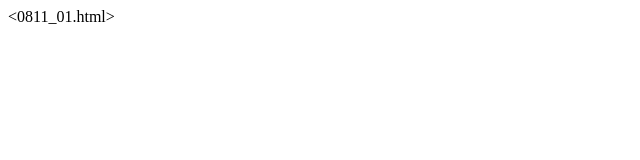
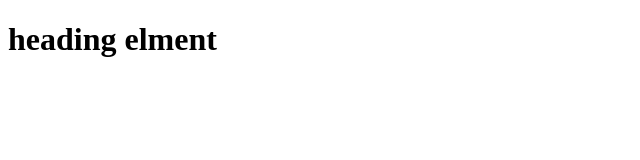
Before and after one commit to jisun2077/ghostcoding, a plain HTML site: page 0811_01.html in a window 1280 px wide. Shown: the whole page, without its empty margins (0-640 px from the left). Drawn offline with Linux system fonts and the light colour scheme.

Commit message:
지선 파일

```diff
--- a/0811_01.html
+++ b/0811_01.html
@@ -6,6 +6,6 @@
     <title>Document</title>
 </head>
 <body>
-    <0811_01.html>
+    <h1>heading elment</h1>
 </body>
 </html>
```
